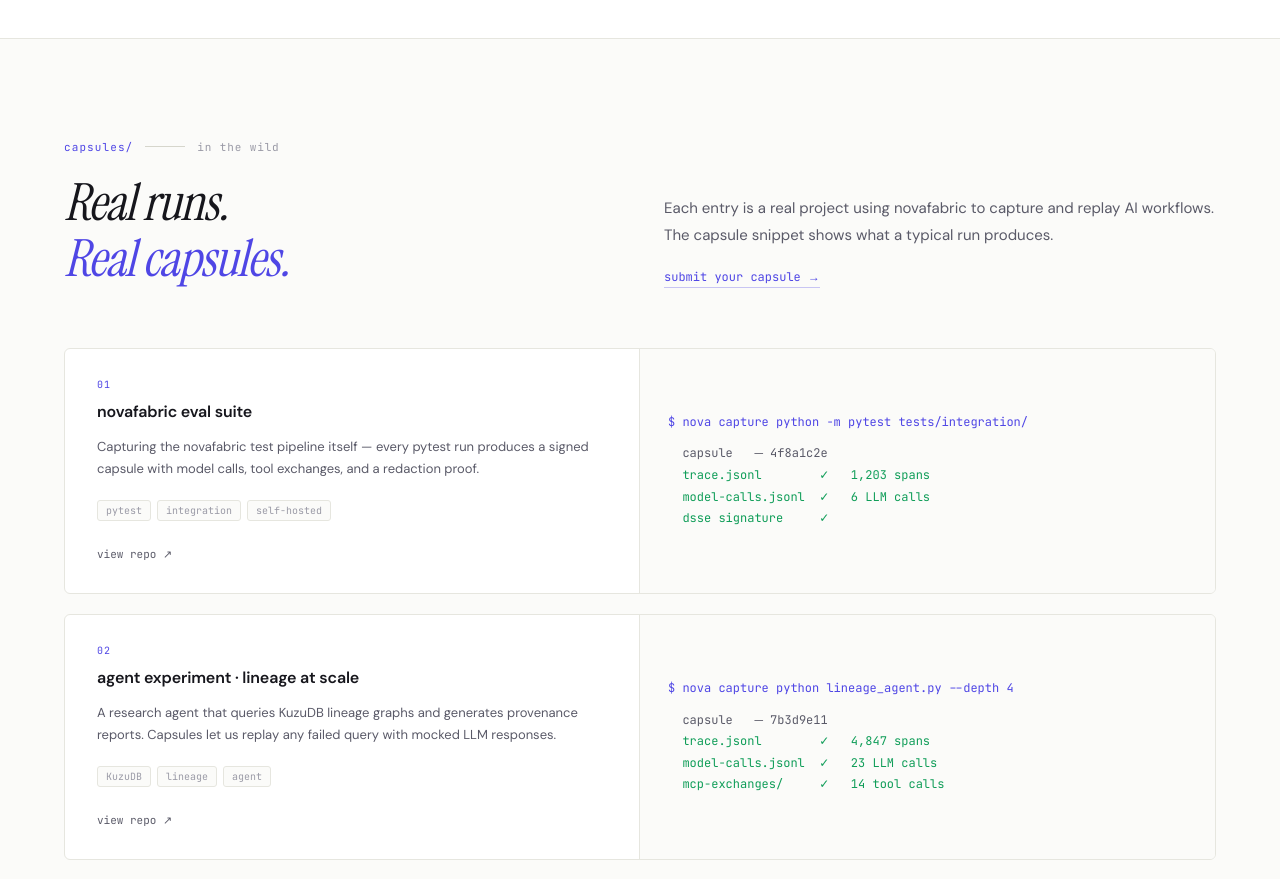
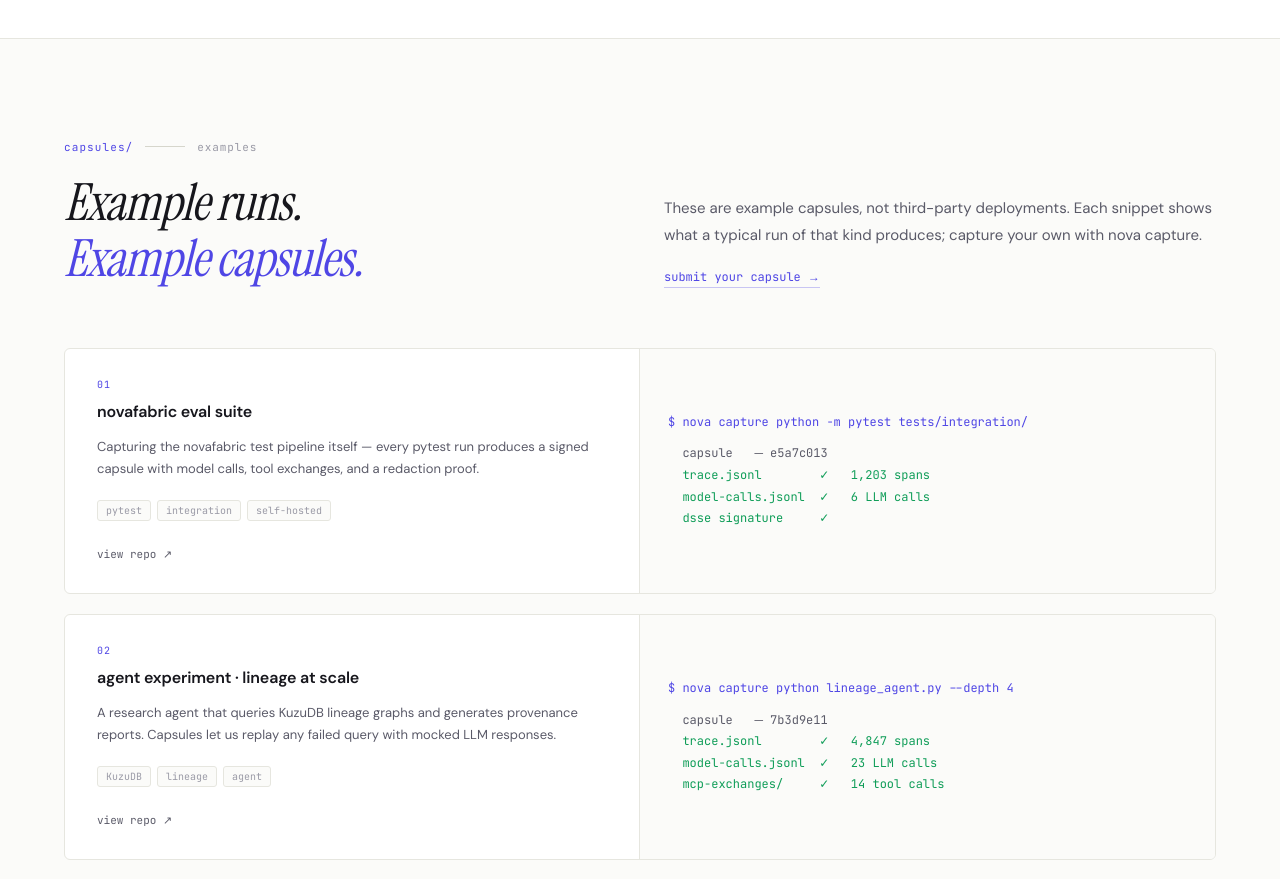
Before and after one commit to MSKazemi/novafabric-web, a Next.js app: page / in a window 1280 px wide. Shown: the part 5640-6519 px from the top of the page. Built offline with nearby package versions, Linux system fonts and the light colour scheme.

Commit message:
site: label the capsule showcase as examples and give the first a distinct capsule ID (T3)

```diff
--- a/components/CapsuleShowcase.tsx
+++ b/components/CapsuleShowcase.tsx
@@ -24,7 +24,7 @@
             </span>
             <div style={{ height: "1px", width: "40px", backgroundColor: "var(--color-edge-2)" }} />
             <span className="font-code" style={{ color: "var(--color-faint)", fontSize: "11px", letterSpacing: "0.08em" }}>
-              in the wild
+              examples
             </span>
           </div>
           <div style={{ display: "grid", gridTemplateColumns: "1fr 1fr", gap: "48px", alignItems: "end" }} className="showcase-header-grid">
@@ -32,14 +32,14 @@
               className="font-display"
               style={{ fontSize: "clamp(32px, 4vw, 52px)", fontStyle: "italic", letterSpacing: "-0.02em", color: "var(--color-ink)", lineHeight: 1.1 }}
             >
-              Real runs.
+              Example runs.
               <br />
-              <span style={{ color: "var(--color-amber)" }}>Real capsules.</span>
+              <span style={{ color: "var(--color-amber)" }}>Example capsules.</span>
             </h2>
             <div>
               <p style={{ fontSize: "15px", color: "var(--color-muted)", lineHeight: "1.75", marginBottom: "16px" }}>
-                Each entry is a real project using novafabric to capture and replay AI workflows.
-                The capsule snippet shows what a typical run produces.
+                These are example capsules, not third-party deployments. Each snippet shows what a
+                typical run of that kind produces; capture your own with nova capture.
               </p>
               <a
                 href="https://github.com/MSKazemi/novafabric/blob/main/CONTRIBUTING.md"
--- a/lib/data/capsules.ts
+++ b/lib/data/capsules.ts
@@ -8,7 +8,7 @@
     snippet: [
       "$ nova capture python -m pytest tests/integration/",
       "",
-      "  capsule   ─ 4f8a1c2e",
+      "  capsule   ─ e5a7c013",
       "  trace.jsonl        ✓   1,203 spans",
       "  model-calls.jsonl  ✓   6 LLM calls",
       "  dsse signature     ✓",
```
